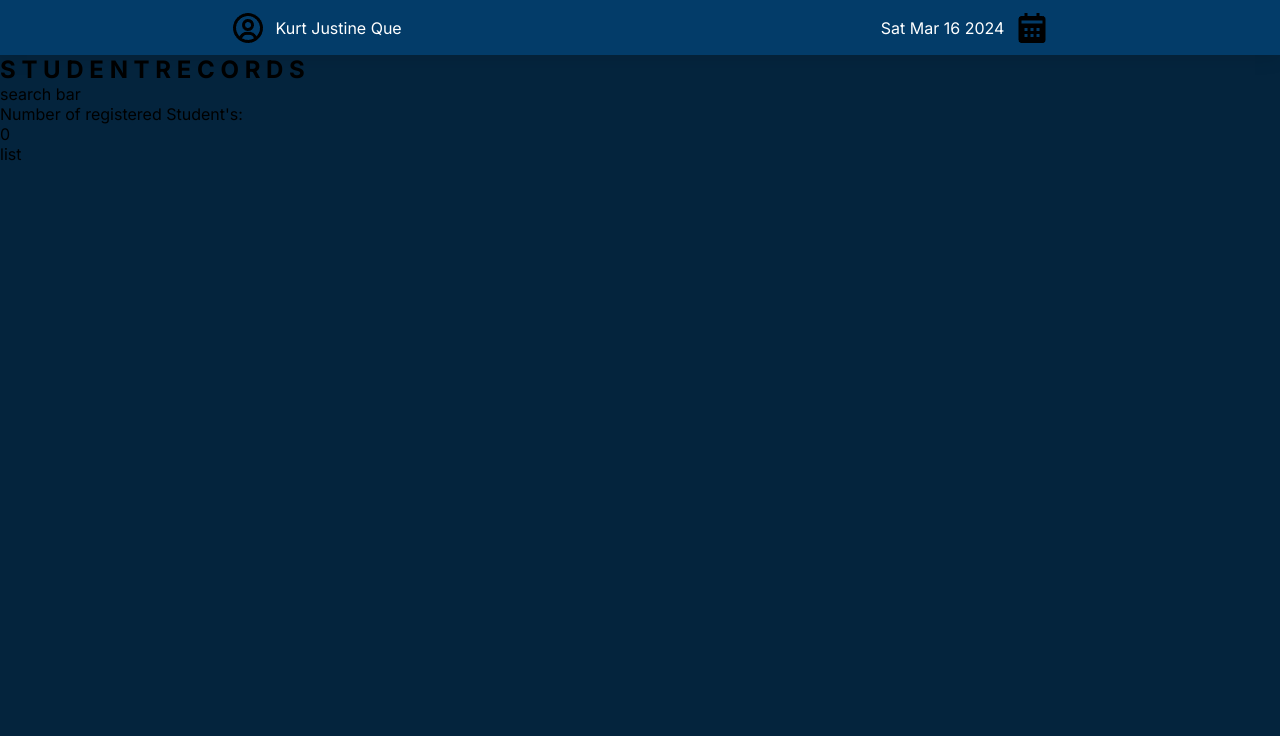
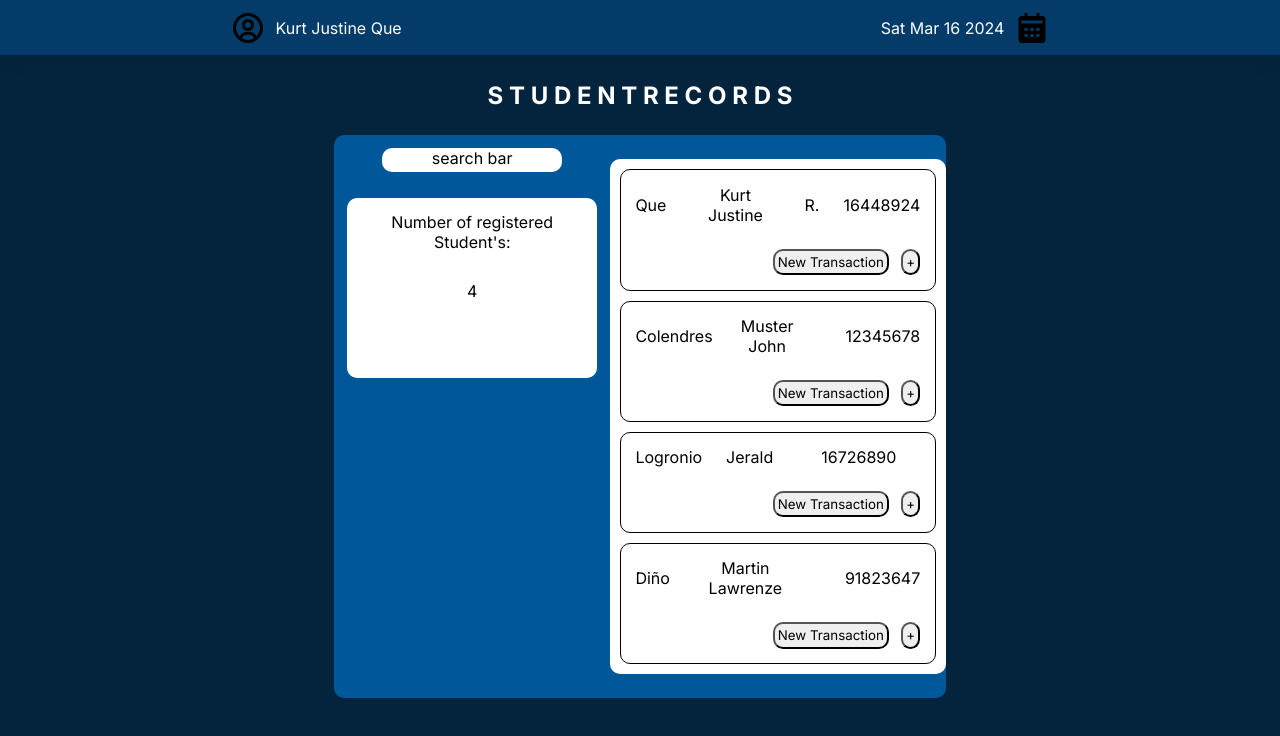
Before and after one commit to KurtJQ/ACM-CBS, a React (Vite) app: page /studentrecords in a window 1280 px wide. Shown: the top 736 px of the page. Built offline with nearby package versions, Linux system fonts and the light colour scheme.

Commit message:
added functionality to studentrecords (still wip)

```diff
--- a/package.json
+++ b/package.json
@@ -12,8 +12,7 @@
   "dependencies": {
     "react": "^18.2.0",
     "react-dom": "^18.2.0",
-    "react-router-dom": "^6.22.3",
-    "styled-components": "^6.1.8"
+    "react-router-dom": "^6.22.3"
   },
   "devDependencies": {
     "@types/react": "^18.2.56",
--- a/src/components/SAMPLE_DATA.json
+++ b/src/components/SAMPLE_DATA.json
@@ -1,4 +1,4 @@
-[{"id":1,"last_name":"Que","first_name":"Kurt Justine","middle_name":"","student_id":"16448924","password":"kurtpassword","email_address":"kurtjustine@gmail.com","contact_#":"09234723983"},
-{"id":2,"last_name":"Colendres","first_name":"Muster John","middle_name":"","student_id":"12345678","password":"musterpassword","email_address":"muster12@gmail.com","contact_#":"09124536723"},
-{"id":3,"last_name":"Logronio","first_name":"Jerald","middle_name":"","student_id":"16726890","password":"jeraldpassword","email_address":"jeraaaald@gmail.com","contact_#":"09617293862"},
-{"id":4,"last_name":"Diño","first_name":"Martin Lawrenze","middle_name":"","student_id":"91823647","password":"martiinpassword","email_address":"martinnn@gmail.com","contact_#":"09876524351"}]
+[{"id":1,"last_name":"Que","first_name":"Kurt Justine","middle_name":"R.","student_id":"16448924","password":"kurtpassword","email_address":"kurtjustine@gmail.com","contact_#":"09234723983", "exams": { "firstperiodic": 0, "prelim": 1500, "secondperiodic": 1500, "midterm": 1500, "thirdperiodic": 1500, "prefinals": 1500, "fourthperiodic": 1500, "finals": 1500}},
+{"id":2,"last_name":"Colendres","first_name":"Muster John","middle_name":"","student_id":"12345678","password":"musterpassword","email_address":"muster12@gmail.com","contact_#":"09124536723", "exams": { "firstperiodic": 0, "prelim": 0, "secondperiodic": 1500, "midterm": 1500, "thirdperiodic": 1500, "prefinals": 1500, "fourthperiodic": 1500, "finals": 1500}},
+{"id":3,"last_name":"Logronio","first_name":"Jerald","middle_name":"","student_id":"16726890","password":"jeraldpassword","email_address":"jeraaaald@gmail.com","contact_#":"09617293862", "exams": { "firstperiodic": 0, "prelim": 0, "secondperiodic": 0, "midterm": 750, "thirdperiodic": 1500, "prefinals": 1500, "fourthperiodic": 1500, "finals": 1500}},
+{"id":4,"last_name":"Diño","first_name":"Martin Lawrenze","middle_name":"","student_id":"91823647","password":"martiinpassword","email_address":"martinnn@gmail.com","contact_#":"09876524351", "exams": { "firstperiodic": 0, "prelim": 250, "secondperiodic": 1500, "midterm": 1500, "thirdperiodic": 1500, "prefinals": 1500, "fourthperiodic": 1500, "finals": 1500}}]
--- /dev/null
+++ b/src/components/StudentRecordsList.css
@@ -0,0 +1,70 @@
+.list .items{
+    border: 1px solid black;
+    border-radius: 10px;
+    margin: 10px;
+    padding: 0.9rem;
+}
+
+.items .top-info{
+    display: flex;
+    flex-wrap: wrap;
+    align-items: center;
+    gap: 24px;
+}
+
+.items .left-side{
+    display: flex;
+    flex-direction: row;
+    gap: inherit;
+    align-items: center;
+}
+
+.items .right-side{
+    display: flex;
+    gap: 12px;
+    margin-left: auto;
+}
+
+.hide{
+    display: none !important;
+}
+
+.items .bottom-info{
+    display: flex;
+    flex-direction: row;
+    gap: 24px;
+    margin: 10px;
+}
+
+.items .payment-list, .payment-records{
+    width: 300px;
+    padding: 14px;
+    border: 1px solid black;
+    border-radius: 10px;
+}
+
+.items .payment-list span{
+    float: right;
+}
+
+.items .payment-list > *{
+    border-bottom: 1px solid black;
+    text-align: left;
+}
+
+.payment-list div:last-child{
+    border-bottom:  none;
+}
+
+.items .right-side button{
+    padding: 0.2rem;
+    border-radius: 10px;
+}
+
+.items .payment-records{
+    padding-top: 0;
+}
+
+.payment-records .payment-records-header{
+    border-bottom: 1px solid black;
+}
--- /dev/null
+++ b/src/components/StudentRecordsList.jsx
@@ -0,0 +1,62 @@
+import { useState } from "react";
+import "./StudentRecordsList.css";
+
+function StudentList(props) {
+  const [toggle, setToggle] = useState(false);
+  return (
+    <div className="items" id={props.studentid}>
+      <div className="top-info">
+        <div className="left-side">
+          <div className="lastname">{props.lastname}</div>
+          <div className="firstname">{props.firstname}</div>
+          <div className="middleinitial">{props.middleinitial}</div>
+          <div className="studentID">{props.studentid}</div>
+        </div>
+        <div className="right-side">
+          <div>
+            <button>New Transaction</button>
+          </div>
+          <div>
+            <button onClick={() => setToggle(!toggle)}>
+              {toggle ? "-" : "+"}
+            </button>
+          </div>
+        </div>
+      </div>
+      <div className={`bottom-info ${toggle ? "" : "hide"}`}>
+        <div className="payment-list">
+          <div className="firstperiodic">
+            1st Periodic Exam <span>{props.firstperiodic + " PHP"}</span>
+          </div>
+          <div className="prelim">
+            Prelim <span>{props.prelim + " PHP"}</span>
+          </div>
+          <div className="secondperiodic">
+            2nd Periodic Exam <span>{props.secondperiodic + " PHP"}</span>
+          </div>
+          <div className="midterm">
+            Midterm <span>{props.midterm + " PHP"}</span>
+          </div>
+          <div className="thirdperiodic">
+            3rd Periodic Exam <span>{props.thirdperiodic + " PHP"}</span>
+          </div>
+          <div className="prefinals">
+            Pre-Finals <span>{props.prefinals + " PHP"}</span>
+          </div>
+          <div className="fourthperiodic">
+            4th Periodic Exam <span>{props.fourthperiodic + " PHP"}</span>
+          </div>
+          <div className="finals">
+            Finals <span>{props.finals + " PHP"}</span>
+          </div>
+        </div>
+        <div className="payment-records">
+          <div className="payment-records-header">Previous Transactions</div>
+          <div className=""></div>
+        </div>
+      </div>
+    </div>
+  );
+}
+
+export default StudentList;
--- a/src/components/pages/StudentAccounts.jsx
+++ b/src/components/pages/StudentAccounts.jsx
@@ -1,9 +1,9 @@
 import "./StudentAccounts.css";
-import fakeData from "./SAMPLE_DATA.json";
+import fakeData from "../SAMPLE_DATA.json";
 
 function StudentAccounts() {
-    const data = React.useMemo(() => fakeData, []);
-    const columns = React.useMemo(
+  const data = React.useMemo(() => fakeData, []);
+  const columns = React.useMemo(
     () => [
       {
         Header: "Last Name",
--- a/src/components/pages/studentrecords.css
+++ b/src/components/pages/studentrecords.css
@@ -1,5 +1,6 @@
 .container{
-    padding: 0 8.4rem;
+    margin: 0 20.9rem;
+    min-width: 10.2rem;
 }
 
 .header{
@@ -14,18 +15,18 @@ h2{
 
 .main-content{
     display: flex;
-    border: 2px solid white;
+    background-color: #00579a;
     border-radius: 10px;
     text-align: center;
 }
 
-.left-side{
+.main-content .left-side{
     display: flex;
     flex-direction: column;
     align-items: center;
 }
 
-.left-side .search-bar{
+.main-content .left-side .search-bar{
     margin: 0.8rem;
     width: 180px;
     height: 24px;
@@ -33,7 +34,7 @@ h2{
     border-radius: 10px;
 }
 
-.left-side .statistics{
+.main-content .left-side .statistics{
     margin: 0.8rem;
     width: 250px;
     height: 180px;
@@ -41,12 +42,14 @@ h2{
     border-radius: 10px;
 }
 
-.left-side .statistics div{
+.main-content .left-side .statistics div{
     padding: 0.9rem;
 }
 
 .main-content .list{
-    margin: 0.8rem;
+    margin: 24px auto;
     background-color: white;
     border-radius: 10px;
+    width: 49vw;
+    min-height: 24vh;
 }
--- a/src/components/pages/studentrecords.jsx
+++ b/src/components/pages/studentrecords.jsx
@@ -1,20 +1,53 @@
+import { render } from "react-dom";
+import "./studentrecords.css";
+import StudentList from "../StudentRecordsList";
+import list from "../SAMPLE_DATA.json";
+
+function StudentRecordsHeader() {
+  return (
+    <div className="header">
+      <h2>S T U D E N T R E C O R D S</h2>
+    </div>
+  );
+}
+
+function SearchBar() {
+  return <div className="search-bar">search bar</div>;
+}
+
 function StudentRecords() {
   return (
-    <>
-      <div className="container">
-        <div className="header">
-          <h2>S T U D E N T R E C O R D S</h2>
-        </div>
-        <div className="main-content">
-          <div className="search-bar">search bar</div>
+    <div className="container">
+      <StudentRecordsHeader />
+      <div className="main-content">
+        <div className="left-side">
+          <SearchBar />
           <div className="statistics">
             <div>Number of registered Student's:</div>
-            <div>0</div>
+            <div>{list.length}</div>
           </div>
-          <div className="list">list</div>
+        </div>
+        <div className="list">
+          {list.map((student) => (
+            <StudentList
+              key={student.student_id}
+              studentid={student.student_id}
+              firstname={student.first_name}
+              lastname={student.last_name}
+              middleinitial={student.middle_name}
+              firstperiodic={student.exams.firstperiodic}
+              prelim={student.exams.prelim}
+              secondperiodic={student.exams.secondperiodic}
+              midterm={student.exams.midterm}
+              thirdperiodic={student.exams.thirdperiodic}
+              prefinals={student.exams.prefinals}
+              fourthperiodic={student.exams.fourthperiodic}
+              finals={student.exams.finals}
+            />
+          ))}
         </div>
       </div>
-    </>
+    </div>
   );
 }
 
```
Also changed, not shown: 1 other file (tests, documents, lock files or other folders).
